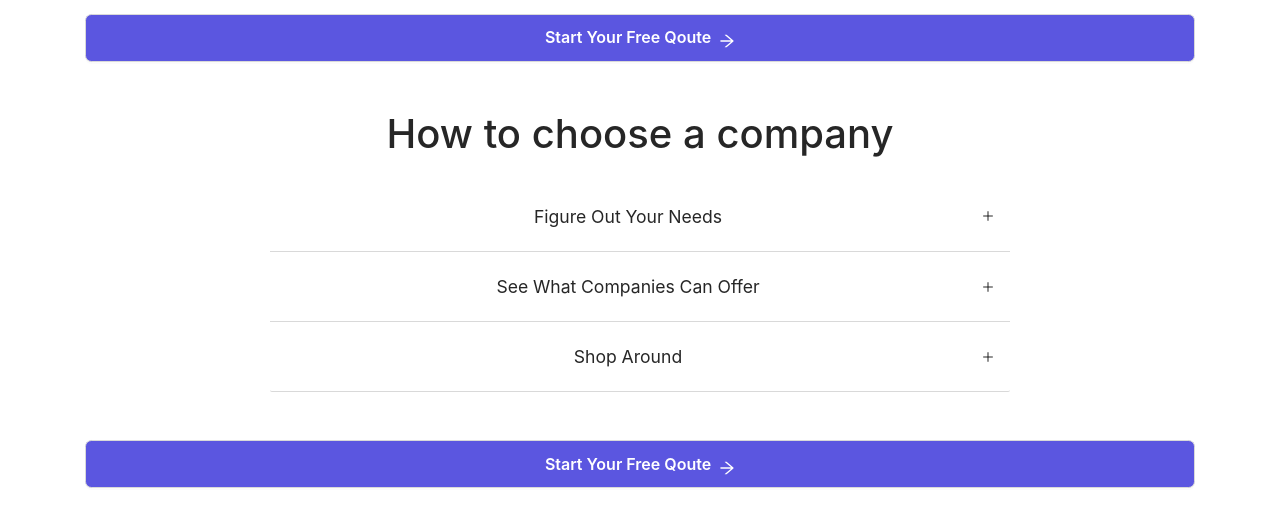
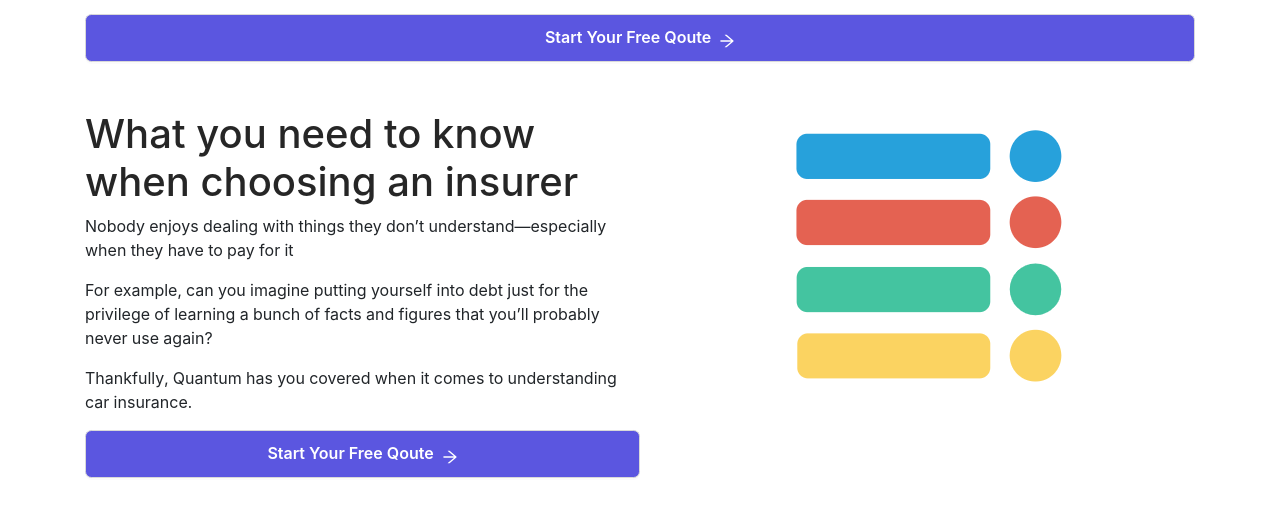
Before and after one commit to tangentdigitalagency/landingpageTest, a React (Create React App) app: page / in a window 1280 px wide. Shown: the part 1707-2235 px from the top of the page. Built offline with nearby package versions, Linux system fonts and the light colour scheme.

Commit message:
choosing an ansurer

```diff
--- a/src/App.js
+++ b/src/App.js
@@ -9,6 +9,7 @@ import heroImg from './assets/img/hero-img.jpg';
 import connectImg from './assets/img/connection.png';
 import whatImg from './assets/img/whatPeople.jpg';
 import quote from './assets/img/quote.png';
+import canvas from './assets/img/canvas.png';
 import {ArrowRightOutlined, CheckOutlined, PlusOutlined} from '@ant-design/icons';
 
 function App() {
@@ -124,6 +125,24 @@ function App() {
                           <Button type="block " size="large" className="btn-large text-white bg-blue">
                                           Start Your Free Qoute <ArrowRightOutlined/>
                                         </Button>
+                      </Col>
+                  </Row>
+              </section>
+              <section className="container my-5">
+                  <Row>
+                      <Col xs={{span: 24}} lg={{span: 12}}>
+                          <h1>What you need to know when choosing an insurer</h1>
+                          <p>Nobody enjoys dealing with things they don’t understand—especially when they have to pay for it</p>
+                          <p>For example, can you imagine putting yourself into debt just for the privilege of learning a bunch of facts and figures that you’ll probably never use again?</p>
+                          <p>Thankfully, Quantum has you covered when it comes to understanding car insurance.</p>
+                           <Row className="mt-1 ">
+                     <Col span={24}><Button type="block " size="large" className="btn-large text-white bg-blue">
+                      Start Your Free Qoute <ArrowRightOutlined/>
+                    </Button></Col>
+                    </Row>
+                      </Col>
+                      <Col xs={{span: 24}} lg={{span: 12}}>
+                          <img src={canvas} alt=""/>
                       </Col>
                   </Row>
               </section>
```
Also changed, not shown: src/App.css (line endings or trailing spaces), src/assets/img/canvas.png (added).
